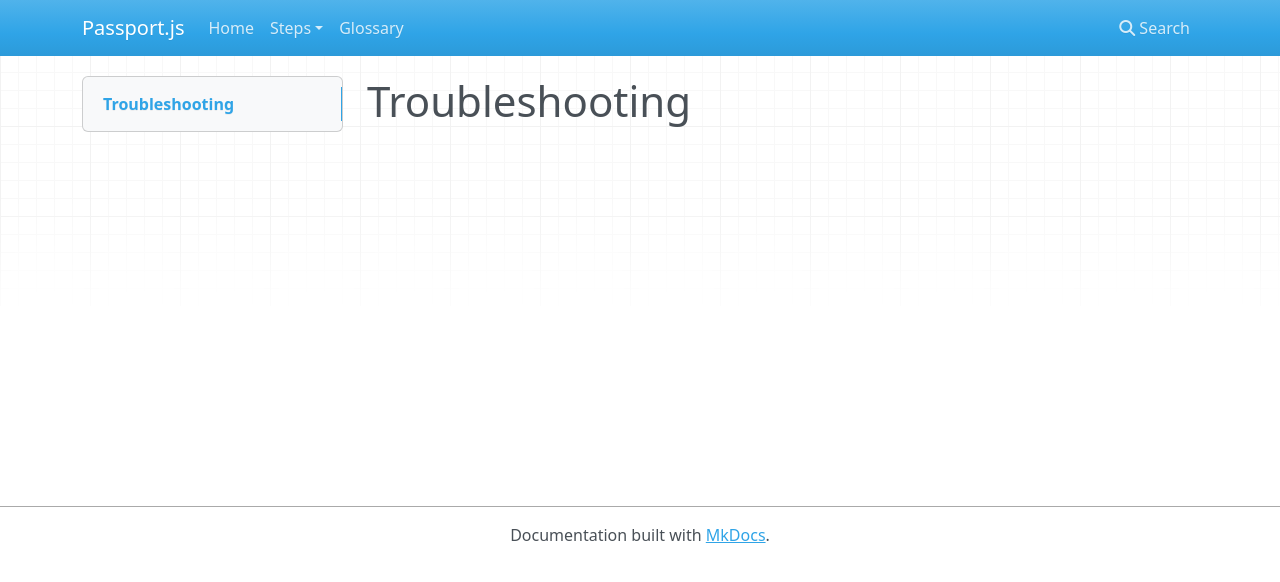
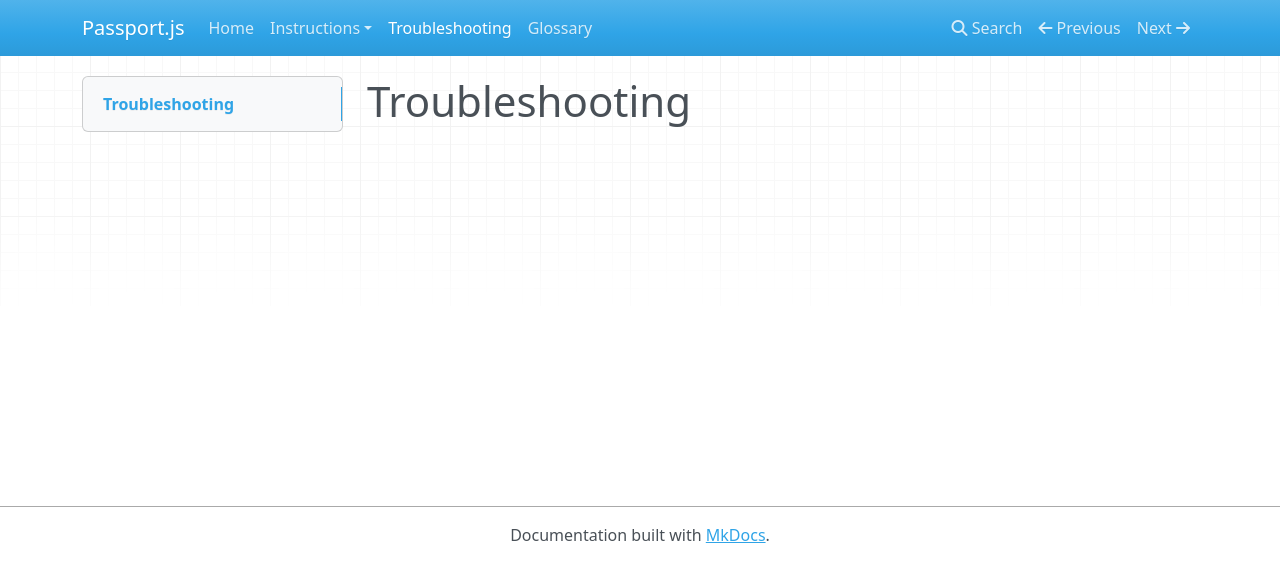
Before and after one commit to breadscorner/Passport.js-LocalStrategyUserDocumentation, an MkDocs documentation site: the page built from docs/trouble.md, in a window 1280 px wide. Shown: the top 582 px of the page. Built offline with MkDocs 1.6.1, drawn with Linux system fonts in a browser that asks for light colours; nearby versions of some CDN libraries; some of the changed lines change nothing that is shown.

Commit message:
change nav bar content

```diff
--- a/mkdocs.yml
+++ b/mkdocs.yml
@@ -4,8 +4,9 @@ site_name: Passport.js
 
 nav:
   - Home: 'index.md'
-  - Steps:
-    - Preliminary: 'preliminary.md'
+  - Instructions:
+    - Preliminary Setup: 'preliminary.md'
     - Routes: 'routes.md'
     - Strategies: 'strategies.md'
+  - Troubleshooting: 'trouble.md'
   - Glossary: 'glossary.md'
```
